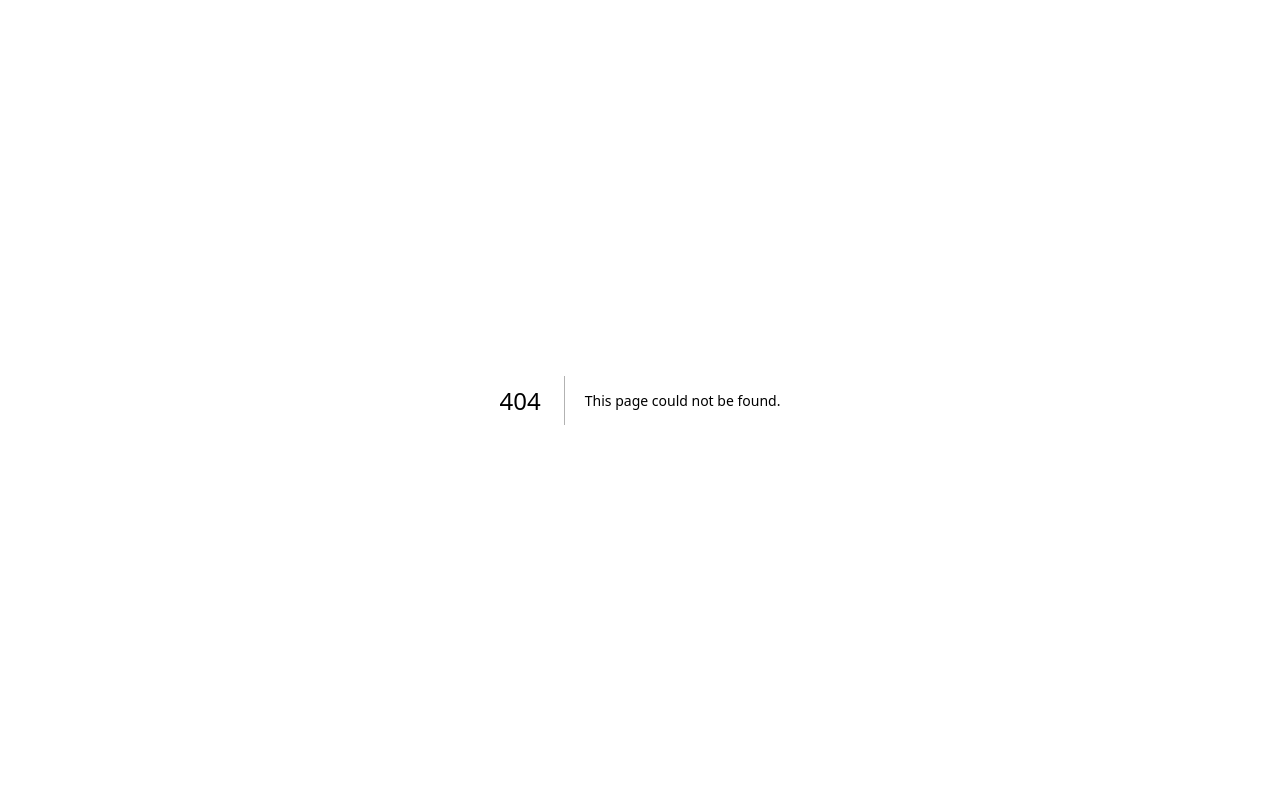
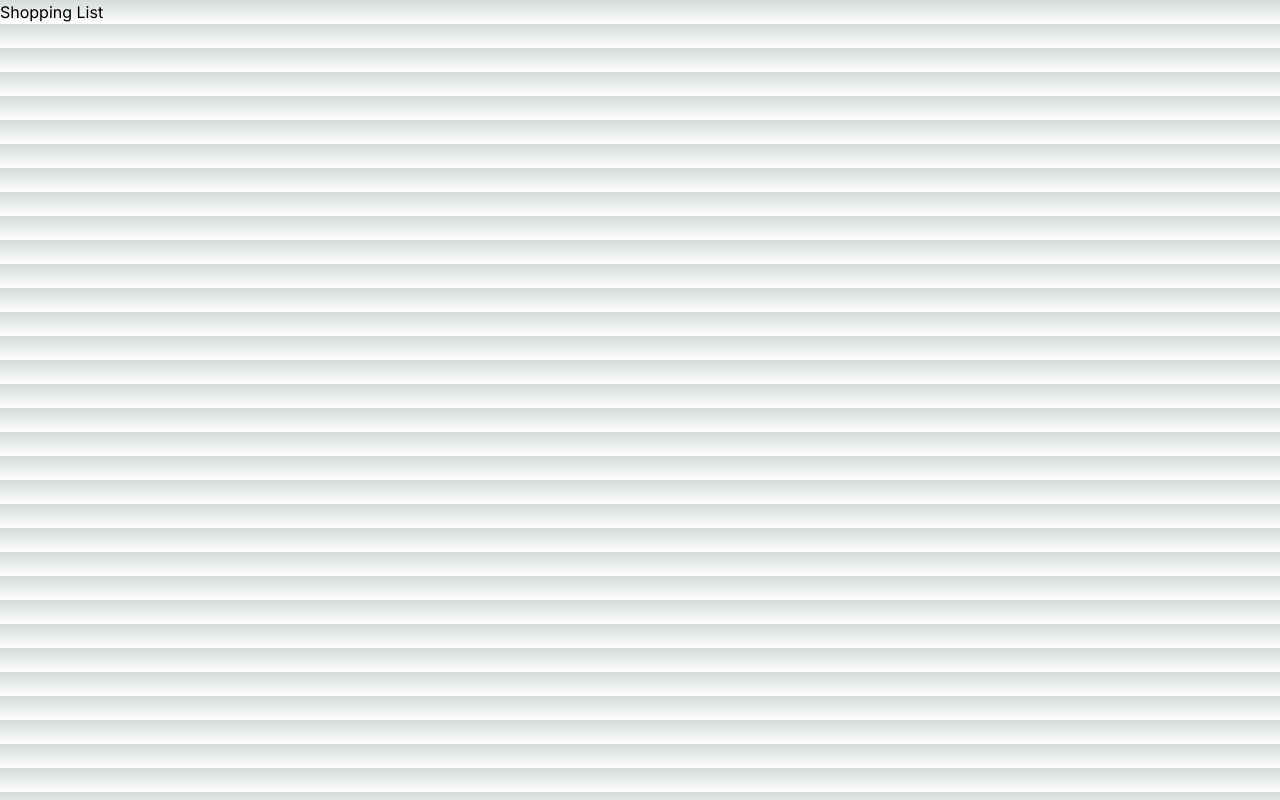
Before and after one commit to MeetGodad/cprg306-assignments, a Next.js app: page /week-2 in a window 1280 px wide. Before the commit this address had no page. Built offline with nearby package versions, Linux system fonts and the light colour scheme.

Commit message:
CreatedShopingList

```diff
--- /dev/null
+++ b/app/week-2/page.js
@@ -0,0 +1,7 @@
+export default function Page() {
+    return (
+      <main>
+        <h1>Shopping List</h1>
+      </main>
+    );
+  }
```
